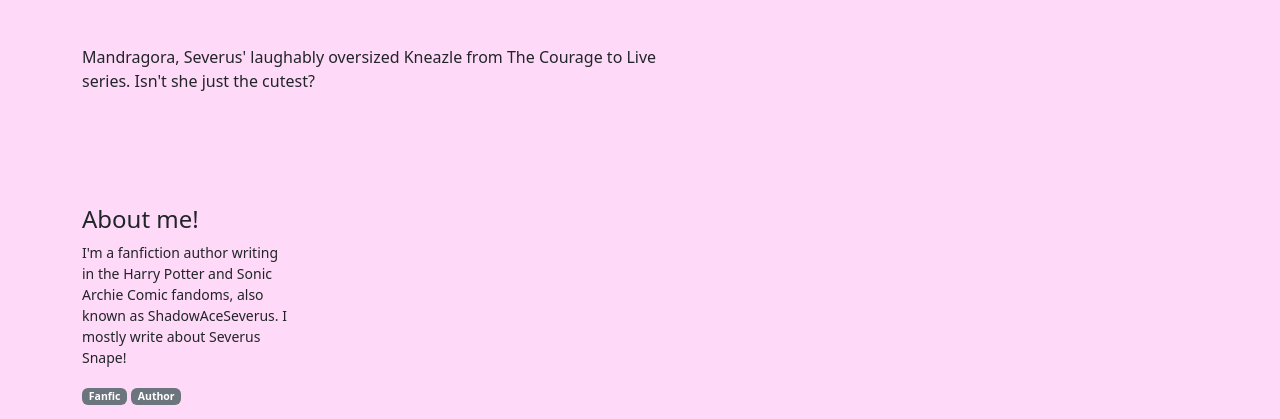
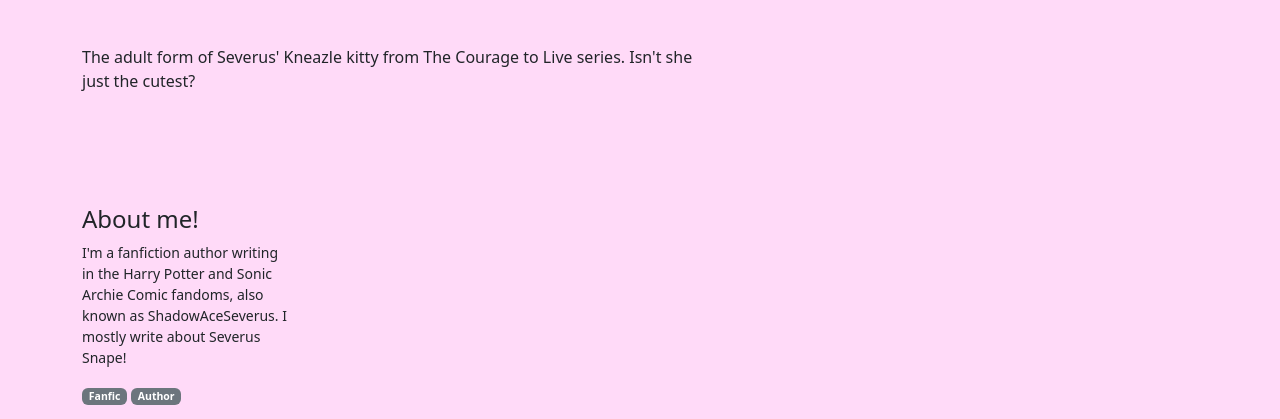
Before and after one commit to shadowaceseverus/shadowaceseverus.github.io, a plain HTML site: page about.html in a window 1280 px wide. Shown: the part 681-1100 px from the top of the page. Drawn offline with nearby package versions, Linux system fonts and the light colour scheme.

Commit message:
Updated Mandragora description

```diff
--- a/about.html
+++ b/about.html
@@ -42,7 +42,7 @@
         <img src="images/Mandragora_Sits.jpg" class="w-50" alt="Mandragora, Severus' Kneazle cat from The Courage to Live series. She's a calico kitty with big black and orange patches, a white belly and paws, and a dark orange 'M' on her forehead.">
 
       <div class="py-5 col-lg-9">
-          <p>Mandragora, Severus' laughably oversized Kneazle from The Courage to Live series. Isn't she just the cutest?</p>
+          <p>The adult form of Severus' Kneazle kitty from The Courage to Live series. Isn't she just the cutest?</p>
       </div>
 
       <div class="py-5 col-lg-3">
```
